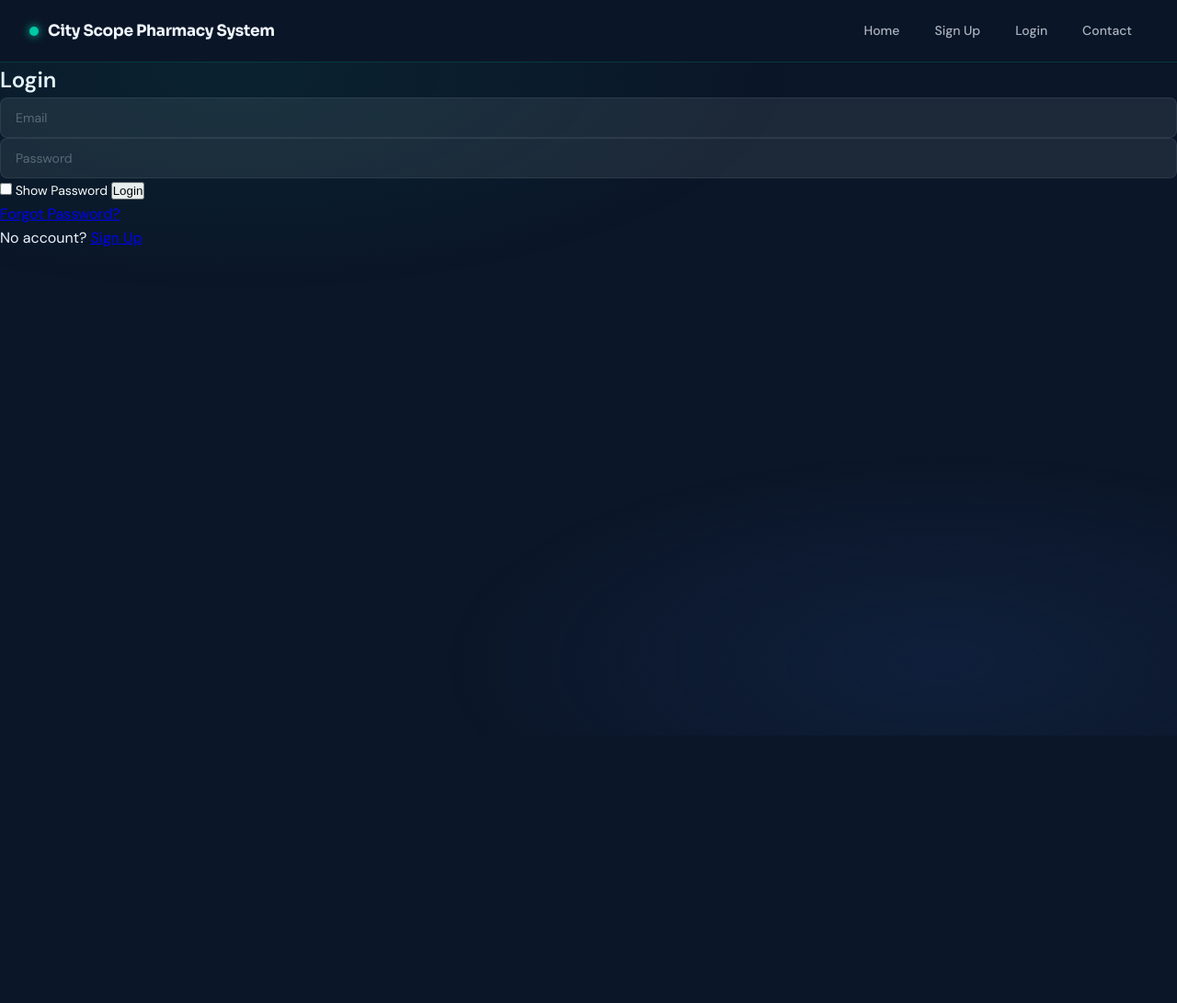
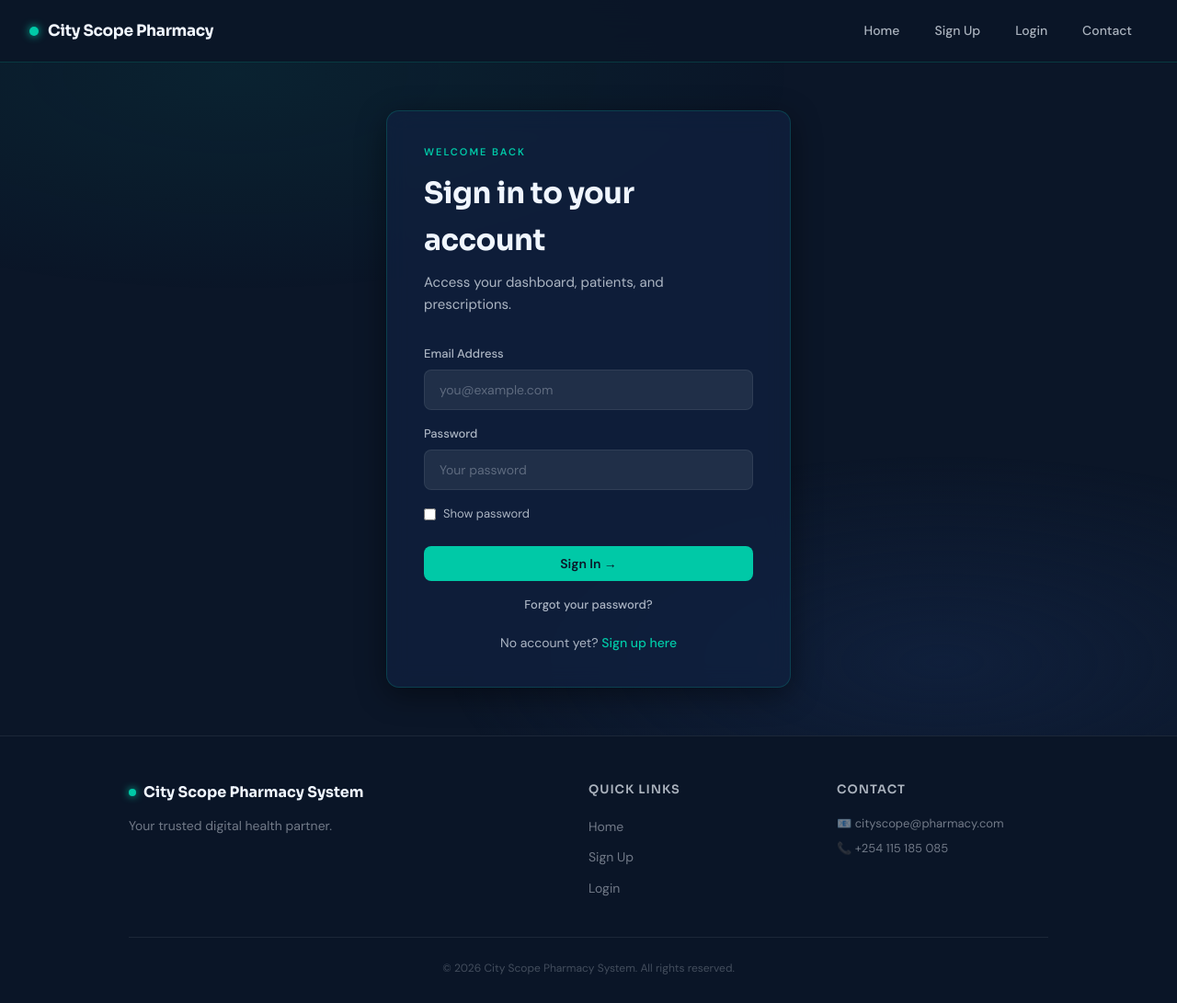
Before and after one commit to owenpioneers-jpg/City-Scope-Pharmacy-System, a plain HTML site: page login.html in a window 1280 px wide. Shown: the whole page at 92% size. Before the commit the page ends 800 px from the top, so only its background shows below. Drawn offline with Linux system fonts and the light colour scheme.

Commit message:
Update login.html

```diff
--- a/login.html
+++ b/login.html
@@ -3,64 +3,73 @@
 <head>
   <meta charset="UTF-8">
   <meta name="viewport" content="width=device-width, initial-scale=1.0">
-  <title>Login</title>
+  <title>Login — City Scope Pharmacy</title>
   <link rel="stylesheet" href="style.css">
 </head>
+<body>
 
-<body class="login-page">
+<nav class="navbar">
+  <div class="logo">City Scope Pharmacy</div>
+  <div class="menu-toggle" id="mobile-menu">
+    <span class="bar"></span><span class="bar"></span><span class="bar"></span>
+  </div>
+  <ul class="nav-links"></ul>
+</nav>
 
-  <nav class="navbar">
-    <div class="logo">City Scope Pharmacy System</div>
-
-    <div class="menu-toggle" id="mobile-menu">
-      <span class="bar"></span>
-      <span class="bar"></span>
-      <span class="bar"></span>
-    </div>
-
-    <ul class="nav-links">
-
-    </ul>
-  </nav>
-
-
-  <div class="signup-box">
-
-    <h2>Login</h2>
+<div class="page-wrapper" style="display:flex;align-items:center;justify-content:center;min-height:calc(100vh - 68px)">
+  <div class="glass-card auth-box" style="width:100%">
+    <p class="section-label">Welcome Back</p>
+    <h2 class="page-heading">Sign in to your account</h2>
+    <p class="page-subheading">Access your dashboard, patients, and prescriptions.</p>
 
     <form id="loginForm">
-      <input type="email"
-             id="email"
-             name="email"
-             placeholder="Email"
-             autocomplete="email"
-             required>
+      <div class="form-group">
+        <label>Email Address</label>
+        <input type="email" id="email" name="email" placeholder="you@example.com" autocomplete="email" required>
+      </div>
+      <div class="form-group">
+        <label>Password</label>
+        <input type="password" id="password" name="password" placeholder="Your password" autocomplete="current-password" required>
+      </div>
+      <label class="show-pass-label">
+        <input type="checkbox" id="showPass"> Show password
+      </label>
+      <button type="submit" class="btn btn-primary btn-full" style="margin-top:8px">Sign In →</button>
+    </form>
 
-      <input type="password"
-             id="password"
-             name="password"
-             placeholder="Password"
-             autocomplete="current-password"
-             required>
+    <div class="form-footer" style="margin-top:14px">
+      <a href="forgot-password.html" style="color:var(--white-dim);font-size:13px">Forgot your password?</a>
+    </div>
+    <div class="form-footer">
+      No account yet? <a href="signup.html">Sign up here</a>
+    </div>
+  </div>
+</div>
 
-          <label style="color:white; font-size:14px;">
-  <input type="checkbox" id="showPass"> Show Password
-          </label>
+<footer class="footer">
+  <div class="footer-content">
+    <div class="footer-brand">
+      <div class="logo-mark">City Scope Pharmacy System</div>
+      <p>Your trusted digital health partner.</p>
+    </div>
+    <div>
+      <h4>Quick Links</h4>
+      <ul>
+        <li><a href="index.html">Home</a></li>
+        <li><a href="signup.html">Sign Up</a></li>
+        <li><a href="login.html">Login</a></li>
+      </ul>
+    </div>
+    <div class="footer-contact">
+      <h4>Contact</h4>
+      <p>📧 cityscope@pharmacy.com</p>
+      <p>📞 +254 115 185 085</p>
+    </div>
+  </div>
+  <p class="copy">© 2026 City Scope Pharmacy System. All rights reserved.</p>
+</footer>
 
-      <button type="submit">Login</button>
-    </form>
-    <p><a href="forgot-password.html">Forgot Password?</a></p>
-
-
-    <p>
-      No account? <a href="signup.html">Sign Up</a>
-    </p>
-
-  </div>
-
-
-  <script src="js/navbar.js"></script>
-  <script src="js/auth.js"></script>
-
+<script src="js/navbar.js"></script>
+<script src="js/auth.js"></script>
 </body>
 </html>
```
